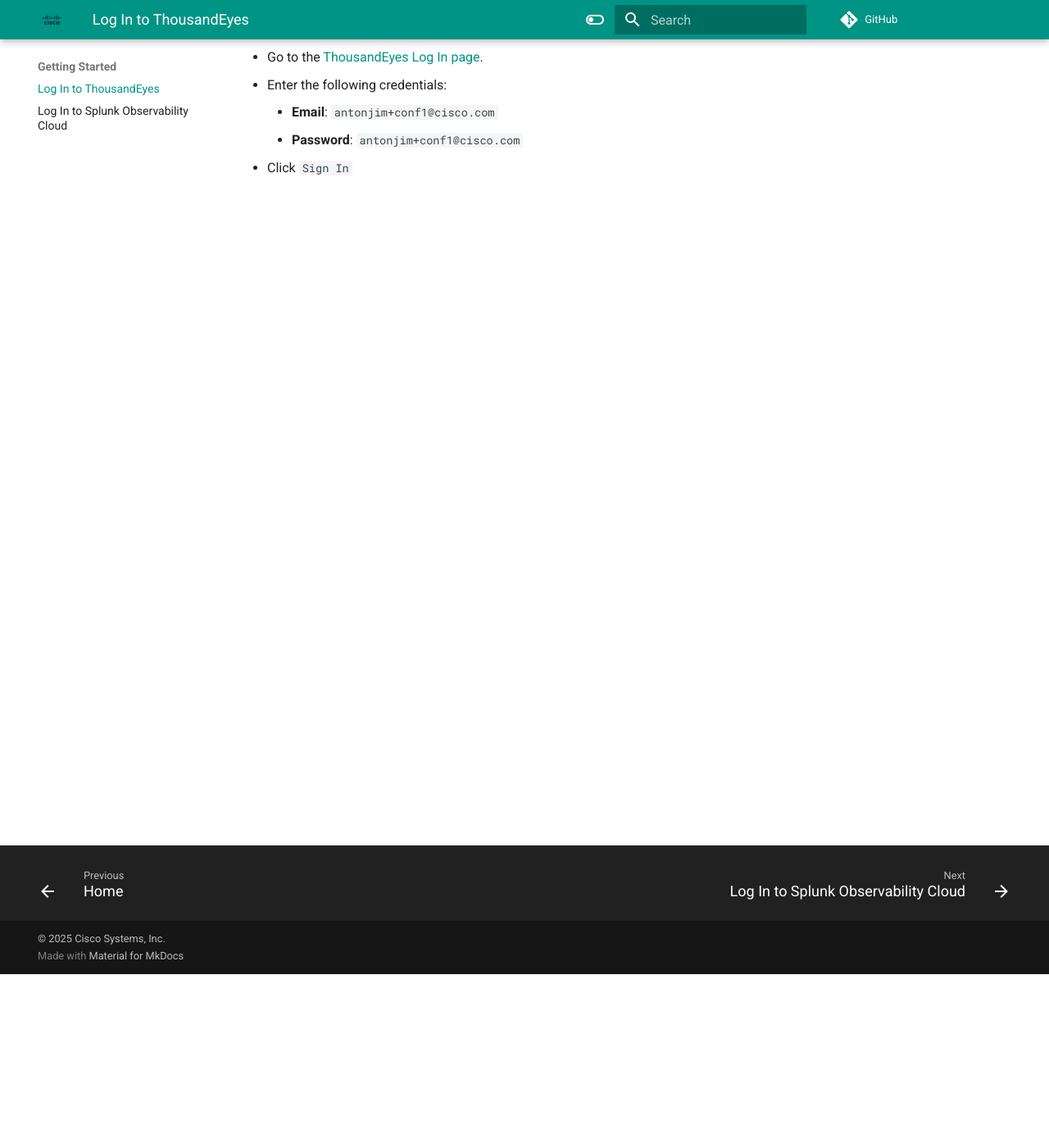
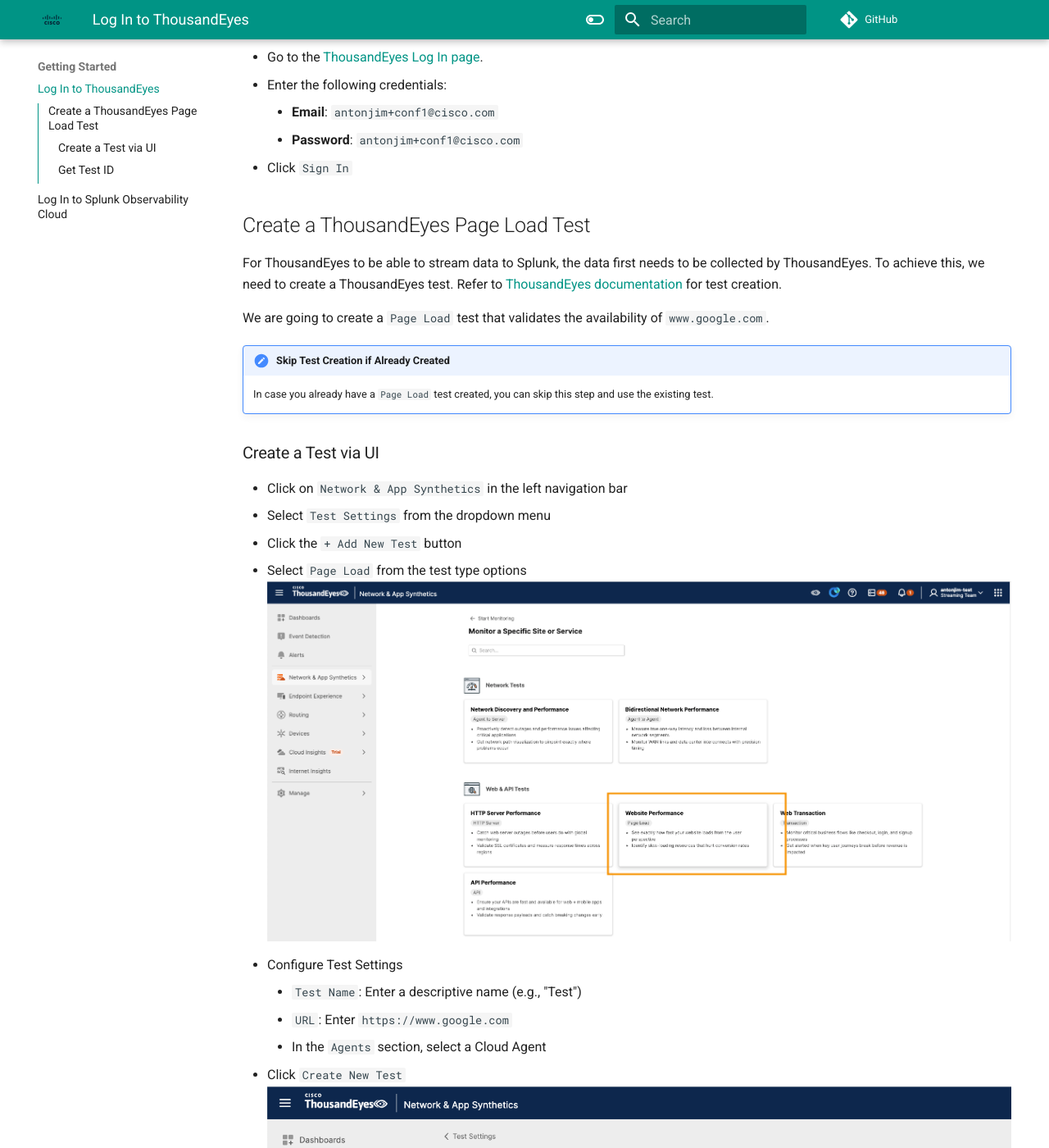
Before and after one commit to ajimenez1503/splunk.conf-2026-OBS1217, an MkDocs documentation site: the page built from docs/getting_started/login_thousandeyes.md, in a window 1280 px wide and 1400 px high, scrolled down 212 px. Shown: the whole window at 82% size. Built offline with MkDocs 1.6.1 and Material for MkDocs 9.7.7, drawn with Linux system fonts in a browser that asks for light colours; comment, search, counter and statistics services are not loaded; some of the changed text lies outside the part shown.

Commit message:
Consolidate ThousandEyes test setup and hardcode us1 ingest URLs.
Move Page Load test creation into Getting Started, remove duplicate nav pages, and use the workshop us1 Splunk Observability endpoints for metric and trace streams.

Co-authored-by: Cursor <cursoragent@cursor.com>

```diff
--- a/docs/getting_started/login_thousandeyes.md
+++ b/docs/getting_started/login_thousandeyes.md
@@ -7,3 +7,33 @@ Use the workshop account to access ThousandEyes:
     - **Email**: `antonjim+conf1@cisco.com`
     - **Password**: `antonjim+conf1@cisco.com`
 - Click `Sign In`
+
+## Create a ThousandEyes Page Load Test
+
+For ThousandEyes to be able to stream data to Splunk, the data first needs to be collected by ThousandEyes. To achieve this, we need to create a ThousandEyes test.
+Refer to [ThousandEyes documentation](https://docs.thousandeyes.com/product-documentation/tests) for test creation.
+
+We are going to create a `Page Load` test that validates the availability of `www.google.com`.
+
+!!! note "Skip Test Creation if Already Created"
+    In case you already have a `Page Load` test created, you can skip this step and use the existing test.
+
+### Create a Test via UI
+
+- Click on `Network & App Synthetics` in the left navigation bar
+- Select `Test Settings` from the dropdown menu
+- Click the `+ Add New Test` button
+- Select `Page Load` from the test type options
+![create PageLoad Test](../img/thousandeyes/createPageLoadTest1.png)
+- Configure Test Settings
+    - `Test Name`: Enter a descriptive name (e.g., "Test")
+    - `URL`: Enter `https://www.google.com`
+    - In the `Agents` section, select a Cloud Agent
+- Click `Create New Test`
+![create PageLoad Test](../img/thousandeyes/createPageLoadTest2.png)
+
+### Get `Test ID`
+
+- After creating the test, click on the test name to view details
+- In the URL bar, note the `Test ID` number (e.g., `https://app.thousandeyes.com/network-app-synthetics/views/?testId=522030`)
+- Copy this `Test ID` for reference when configuring streams
--- a/mkdocs.yml
+++ b/mkdocs.yml
@@ -22,13 +22,11 @@ nav:
     - Create ThousandEyes HTTP Test: service_map/basic/create_thousandeyes_http_test.md
     - View the Service Map: service_map/basic/view_service_map.md
   - Splunk Observability Cloud:
-    - Create a ThousandEyes test: splunk_observability/create_thousandeyes_test.md
     - Create a Metric Stream to Splunk Observability Cloud: splunk_observability/create_metric_stream_to_splunk_observability.md
     - Create a Trace Stream to Splunk Observability Cloud: splunk_observability/create_trace_stream_to_splunk_observability.md
     - Visualize ThousandEyes Metrics in Splunk Observability Cloud: splunk_observability/visualize_metrics_in_splunk_observability.md
     - Visualize ThousandEyes Traces in Splunk Observability Cloud: splunk_observability/visualize_traces_in_splunk_observability.md
   - Splunk Cloud/Enterprise:
-    - Create a ThousandEyes test: splunk_core/create_thousandeyes_test.md
     - Log In to Splunk Cloud/Enterprise: splunk_core/login_splunk_cloud_enterprise.md
     - Create a Metrics Stream to Splunk Cloud/Enterprise: splunk_core/create_metrics_stream_to_splunk_cloud_enterprise.md
     - Create a Logs Stream to Splunk Cloud/Enterprise: splunk_core/create_logs_stream_to_splunk_cloud_enterprise.md
```
Also changed, not shown: docs/splunk_core/create_thousandeyes_test.md (deleted, +0 -28 lines), docs/splunk_observability/create_metric_stream_to_splunk_observability.md (+1 -4 lines), docs/splunk_observability/create_thousandeyes_test.md (deleted, +0 -28 lines), docs/splunk_observability/create_trace_stream_to_splunk_observability.md (+1 -2 lines).
